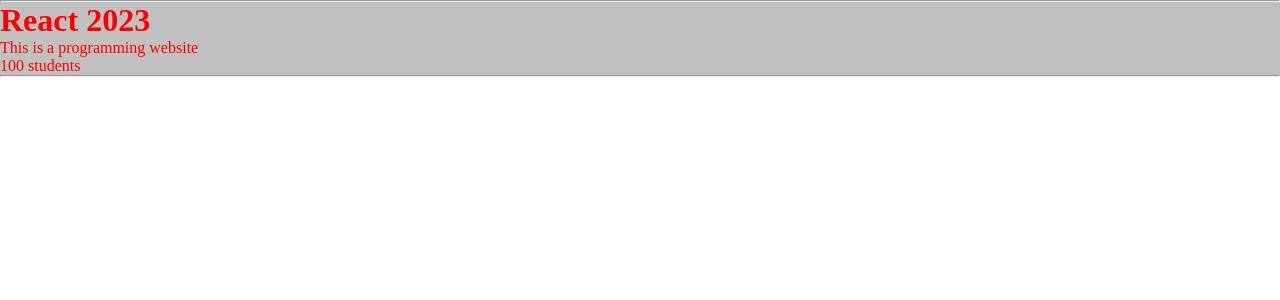
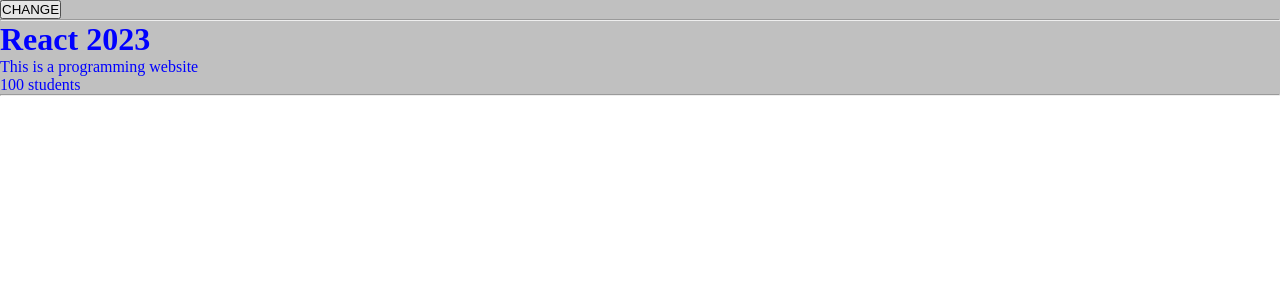
Before and after one commit to masoudhra/react2023ViteStart, a React (Vite) app: page / in a window 1280 px wide. Shown: the top 300 px of the page. Built offline with nearby package versions, Linux system fonts and the light colour scheme.

Commit message:
stayled component props

```diff
--- a/src/Banner.jsx
+++ b/src/Banner.jsx
@@ -1,21 +1,21 @@
+import { useState } from "react";
 import styled from "styled-components";
 
 const Div = styled.div`
-color: blue;
-background-color: silver;
-&:hover {
-  color: red;
-}
-@media(max-width: 1200px){
-  background-color: aqua;
-}
+  color: ${(props) => (props.selected ? "blue" : "red")};
+  background-color: silver;
+
+  @media (max-width: 1200px) {
+    background-color: aqua;
+  }
 `;
 
 function Banner(props) {
-  console.log(Div);
+  const [selected, setSelected] = useState(true);
   const { title, description, numOfStudents } = props;
   return (
-    <Div>
+    <Div selected={selected}>
+      <button onClick={() => setSelected((s) => !s)}>CHANGE</button>
       <hr />
       <h1>{title}</h1>
       <p>{description}</p>
```
